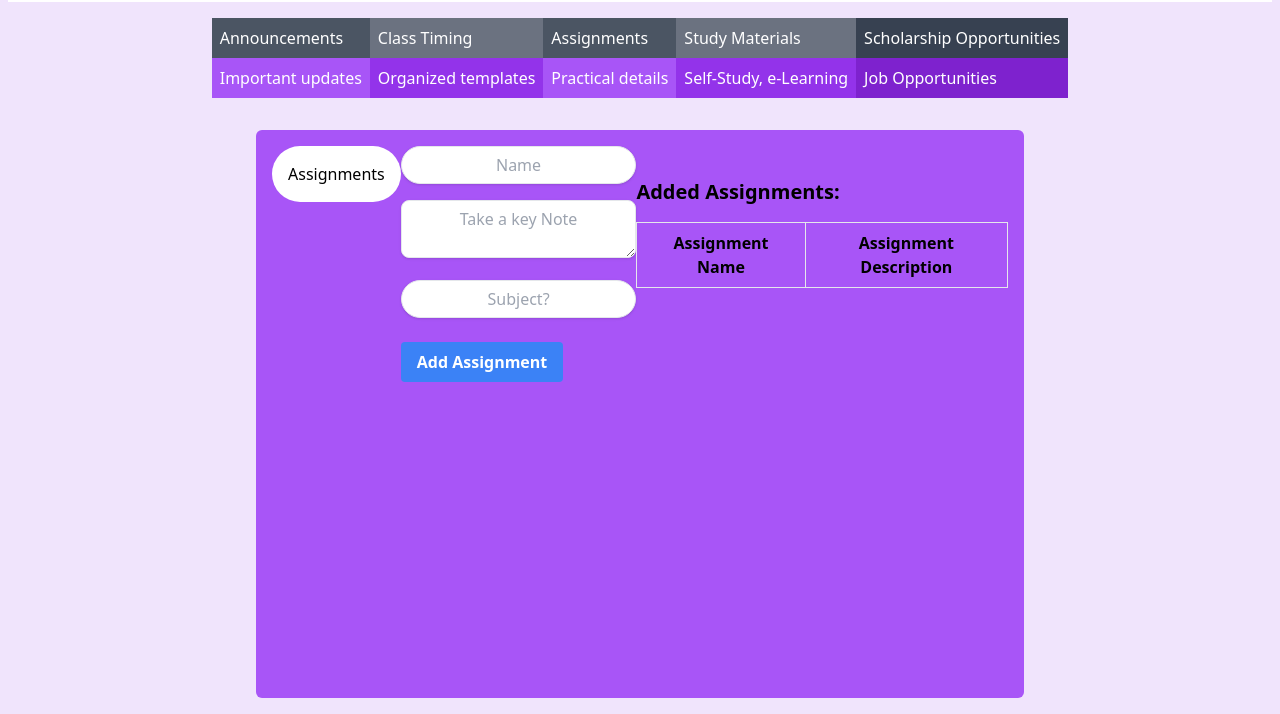
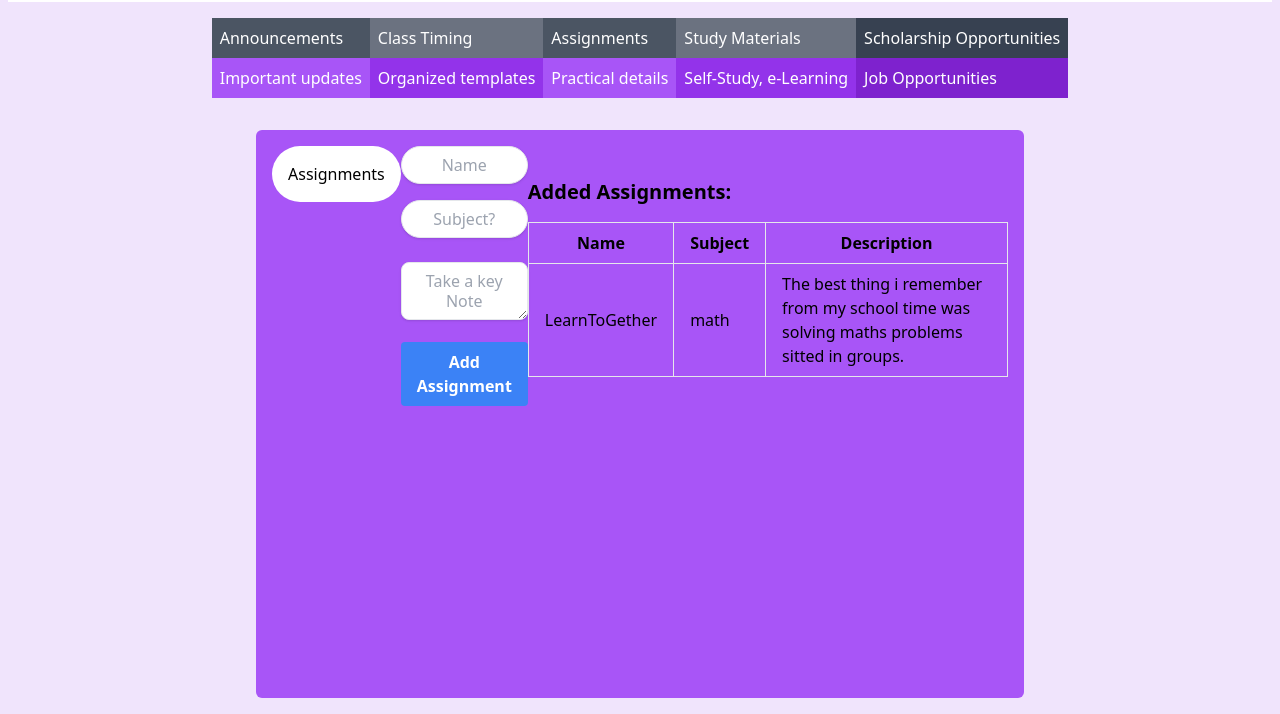
Before and after one commit to SamirKhan21860/LearnTogether, a Flask app: page / in a window 1280 px wide. Shown: the part 102-816 px from the top of the page. Run offline with Flask 3, Linux system fonts and the light colour scheme; a user stored in the database is signed in; data comes from the database, SQL or seed files in the repository; both versions use the stored data as it was after the commit; lists and menus that the app fills with data are empty; some libraries are stand-ins or nearby versions.

Commit message:
assignments markup still need improvements but moving to study materials

```diff
--- a/app.py
+++ b/app.py
@@ -19,14 +19,14 @@ app.config["STATIC_FOLDER"] = "static"
 
 # SQL Database for sudents
 db = SQL("sqlite:///learntogether.db")
-assignments = []  # Store assignments in-memory, you might want to use a database in a real application
 
 # Routes
 @app.route("/")
 @login_required
 def index():
     # name = db.execute("SELECT full_name FROM students WHERE id = ?", session["user_id"])
-    return render_template("index.html", assignments=assignments)
+    assignment = db.execute("SELECT * FROM assignment WHERE id = ?", session["user_id"])
+    return render_template("index.html", assignment=assignment)
 
 
 @app.route("/signup", methods=["GET", "POST"])
@@ -138,10 +138,12 @@ def classes():
 @login_required
 def assign():
     if request.method == 'POST':
-        assignment_name = request.form.get('assignment_name')
-        assignment_description = request.form.get('assignment_description')
-        if assignment_name and assignment_description:
-            assignments.append({'name': assignment_name, 'description': assignment_description})
+        name = request.form.get('assignment_name')
+        subject = request.form.get('subject')
+        description = request.form.get('assignment_description')
+
+        if name and description:
+            db.execute("INSERT INTO assignment (name, subject, description) VALUES (?, ?, ?)", name, subject, description)
 
     return redirect("/")
 
--- a/learntogether.sql
+++ b/learntogether.sql
@@ -41,7 +41,7 @@ CREATE TABLE announcements (
 -- );
 
 -- -- Assignment Reminders
-CREATE TABLE assignment_reminders (
+CREATE TABLE assignment (
     id INTEGER PRIMARY KEY AUTOINCREMENT,
     user_id INTEGER,
     name TEXT NOT NULL,
--- a/templates/index.html
+++ b/templates/index.html
@@ -61,13 +61,13 @@ Results
                         <input type="text" id="assignment_name" name="assignment_name" placeholder="Name"
                             class="shadow appearance-none border rounded-full text-center items-center w-full py-2 px-3 leading-tight focus:outline-none focus:shadow-outline">
                     </div>
+                    <div class="mb-6">
+                        <input id="subject" name="subject" placeholder="Subject?"
+                            class="shadow appearance-none border rounded-full text-center items-center w-full py-2 px-3 leading-tight focus:outline-none focus:shadow-outline">
+                    </div>
                     <div class="mb-4">
                         <textarea id="assignment_description" name="assignment_description" placeholder="Take a key Note"
                             class="shadow appearance-none border rounded-lg text-center items-center w-full py-2 px-3 leading-tight focus:outline-none focus:shadow-outline"></textarea>
-                    </div>
-                    <div class="mb-6">
-                        <input id="subject" name="subject" placeholder="Subject?"
-                            class="shadow appearance-none border rounded-full text-center items-center w-full py-2 px-3 leading-tight focus:outline-none focus:shadow-outline">
                     </div>
                     <div class="flex items-center justify-between">
                         <button type="submit"
@@ -82,15 +82,17 @@ Results
                     <table class="min-w-full table-auto">
                         <thead>
                             <tr>
-                                <th class="border px-4 py-2">Assignment Name</th>
-                                <th class="border px-4 py-2">Assignment Description</th>
+                                <th class="border px-4 py-2">Name</th>
+                                <th class="border px-4 py-2">Subject</th>
+                                <th class="border px-4 py-2">Description</th>
                             </tr>
                         </thead>
                         <tbody>
-                            {% for assignment in assignments %}
+                            {% for assign in assignment %}
                             <tr>
-                                <td class="border px-4 py-2">{{ assignment.name }}</td>
-                                <td class="border px-4 py-2">{{ assignment.description }}</td>
+                                <td class="border px-4 py-2">{{ assign.name }}</td>
+                                <td class="border px-4 py-2">{{ assign.subject }}</td>
+                                <td class="border px-4 py-2">{{ assign.description }}</td>
                             </tr>
                             {% endfor %}
                         </tbody>
```
Also changed, not shown: announcements.csv (added, +16 -0 lines), learntogether.db, 3 other files.
